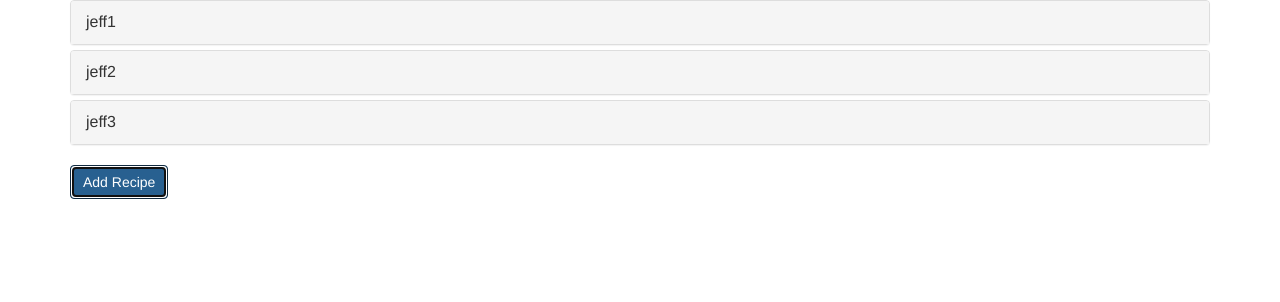
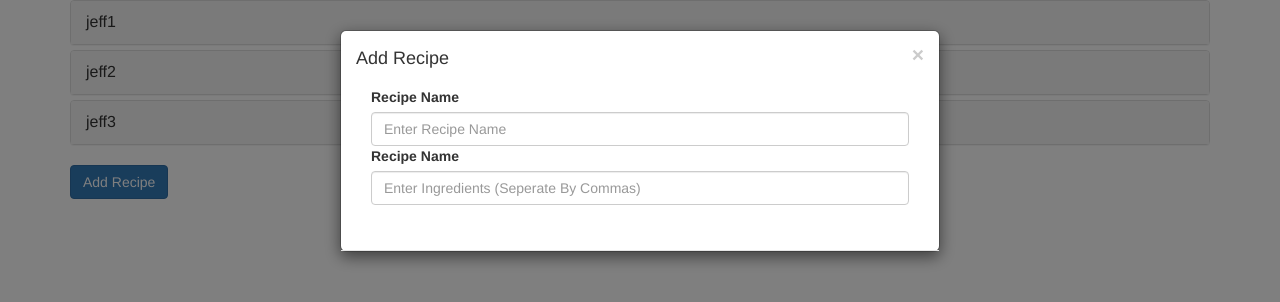
Before and after one commit to JerinBoyd/react-recipe-list, a React (Create React App) app: page / in a window 1280 px wide. Both pictures are taken after a click on the button "Add Recipe". Shown: the top 302 px of the page. Built offline with nearby package versions, Linux system fonts and the light colour scheme.

Commit message:
added button for add recipe and set functions for adding anme and new recipes

```diff
--- a/src/App.js
+++ b/src/App.js
@@ -16,7 +16,8 @@ class App extends Component {
       { recipeName: "jeff2", ingredients: ["pepper2", "bacon", "salt"] },
       { recipeName: "jeff3", ingredients: ["pepper3", "bacon", "salt"] }
     ],
-    showAdd: false
+    showAdd: false,
+    newestRecipe:{recipeName:'', ingredients:[]}
   };
   //deletes a recipe
   deleteRecipe(index){
@@ -24,13 +25,23 @@ class App extends Component {
       recipes.splice(index, 1);
       this.setState({recipes});
   }
+  //Update newRecipe.recipeName
+  updateNewRecipe(recipeName, ingredients){
+    this.setState({newestRecipe:{recipeName: recipeName, ingredients: ingredients}});
+  }
+  // Closes a modal
   close = () => {
     if(this.state.showAdd){
     this.setState({showAdd: false})
     }
   }
+  // opens a modal
+  open = (state) => {
+  this.setState({[state]: true});
+  }
   render() {
-    const {recipes} = this.state;
+    const {recipes, newestRecipe} = this.state;
+    console.log(newestRecipe);
     return (
       <div className="App container">
         <PanelGroup accordion>
@@ -54,10 +65,31 @@ class App extends Component {
           ))}
         </PanelGroup>
         <Modal show={this.state.showAdd} onHide={this.close}>
-
+          <Modal.Header closeButton>
+            <Modal.Title> Add Recipe </Modal.Title>
+            <Modal.Body>
+              <FormGroup controlId='formBasicText'>
+                <ControlLabel>Recipe Name</ControlLabel>
+                <FormControl
+                  type='text' value={newestRecipe.recipeName}
+                  placeholder='Enter Recipe Name'
+                  onChange = {(event) => this.updateNewRecipe(event.target.value, newestRecipe.ingredients)}
+                ></FormControl>
+                    <FormGroup controlId='formBasicText'>
+                <ControlLabel>Recipe Name</ControlLabel>
+                <FormControl
+                  type='text area' value={newestRecipe.recipeName}
+                  placeholder='Enter Ingredients (Seperate By Commas)'
+                  onChange = {(event) => this.updateNewRecipe(newestRecipe.recipeName, event.target.value.split(","))}
+                  value={newestRecipe.ingredients}
+                ></FormControl>
+              </FormGroup>
+              </FormGroup>
+            </Modal.Body>
+          </Modal.Header>
 
         </Modal>
-        <Button bsStyle="primary">Add Recipe</Button>
+        <Button bsStyle="primary" onClick={(event)=>this.open('showAdd')}>Add Recipe</Button>
       </div>
     );
   }
```
